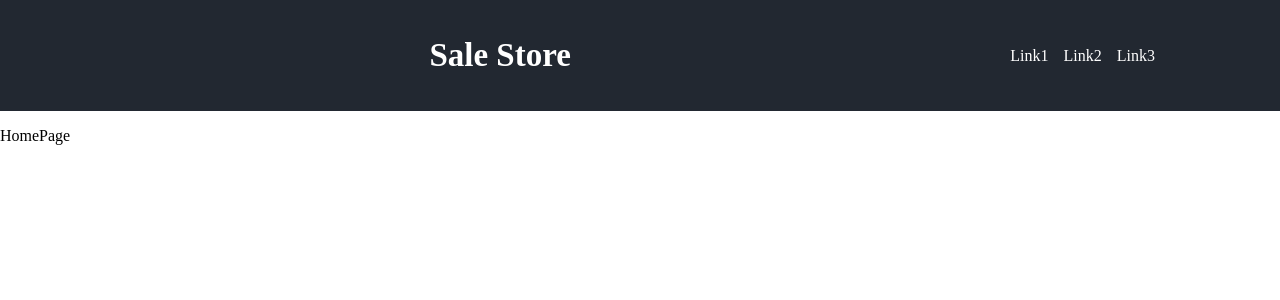
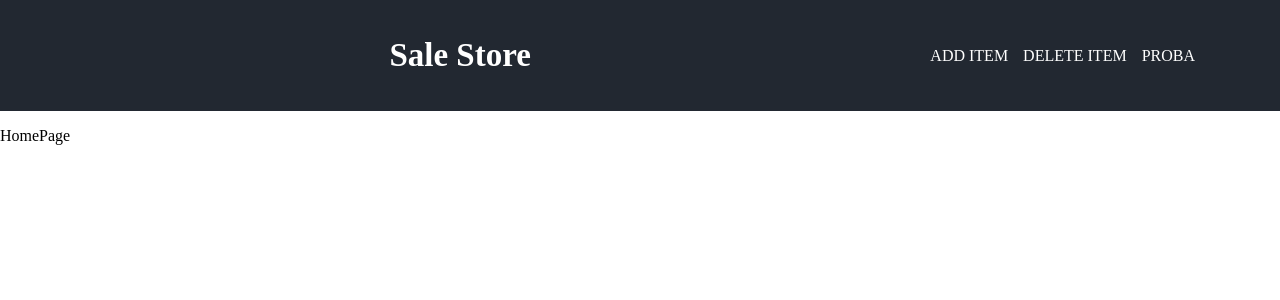
Before and after one commit to emindzanko1/Sale, a React (Vite) app: page / in a window 1280 px wide. Shown: the top 300 px of the page. Built offline with nearby package versions, Linux system fonts and the light colour scheme.

Commit message:
Added side drawer

```diff
--- a/index.html
+++ b/index.html
@@ -7,6 +7,7 @@
     <title>Sale</title>
   </head>
   <body>
+    <div id="backdrop"></div>
     <div id="root"></div>
     <script type="module" src="/src/main.jsx"></script>
   </body>
--- a/src/components/Navigation/MainNavigation.jsx
+++ b/src/components/Navigation/MainNavigation.jsx
@@ -1,9 +1,10 @@
 import { useState } from 'react';
 import { Link } from 'react-router-dom';
 import NavLinks from './NavLinks';
+import SideDrawer from './SideDrawer';
 
 export default function MainNavigation() {
-  const [showSidebar, setShowSidebar] = useState();
+  const [showSidebar, setShowSidebar] = useState(false);
 
   function handleToggle() {
     setShowSidebar(prevState => !prevState);
@@ -12,13 +13,16 @@ export default function MainNavigation() {
 
   return (
     <>
+      {showSidebar && <SideDrawer />}
       <header className='header'>
         <h1>
           <Link className='title'>Sale Store</Link>
         </h1>
-        <NavLinks />
+        <nav className='main-navigation__header-nav'>
+          <NavLinks />
+        </nav>
         <button className='menu-toggle' onClick={handleToggle}>
-          &#9776;
+          {!showSidebar ? <>&#9776;</> : 'X'}
         </button>
       </header>
     </>
--- a/src/components/Navigation/NavLinks.jsx
+++ b/src/components/Navigation/NavLinks.jsx
@@ -1,11 +1,18 @@
-import { Link } from "react-router-dom";
+// NavLinks.js
+import { Link } from 'react-router-dom';
 
 export default function NavLinks() {
   return (
-    <nav className='nav-links'>
-      <Link to='/shinpad'>Link1</Link>
-      <Link to='/shinpad'>Link2</Link>
-      <Link to='/shinpad'>Link3</Link>
-    </nav>
+    <ul className='nav-links'>
+      <li>
+        <Link to='/shinpad'>ADD ITEM</Link>
+      </li>
+      <li>
+        <Link to='/shinpad'>DELETE ITEM</Link>
+      </li>
+      <li>
+        <Link to='/shinpad'>PROBA</Link>
+      </li>
+    </ul>
   );
 }
--- /dev/null
+++ b/src/components/Navigation/SideDrawer.jsx
@@ -0,0 +1,11 @@
+import NavLinks from './NavLinks';
+
+export default function SideDrawer({ children }) {
+  return (
+    <aside className='side-drawer'>
+      <nav className='main-navigation__drawer-nav'>
+        <NavLinks />
+      </nav>
+    </aside>
+  );
+}
--- a/src/index.css
+++ b/src/index.css
@@ -18,21 +18,43 @@ body {
   font-size: 33px;
 }
 
-.title {
+.main-navigation__header-nav {
+  display: block;
+}
+
+.title,
+.nav-links a {
   color: #fff;
   text-decoration: none;
 }
 
 .nav-links {
+  list-style: none;
   display: flex;
-  margin-right: 100px;
+  margin-right: 60px;
   padding: 10px;
 }
 
 .nav-links a {
-  color: #fff;
   margin-left: 15px;
-  text-decoration: none;
+}
+
+.side-drawer {
+  position: fixed;
+  left: 0;
+  top: 113px;
+  z-index: 100;
+  height: calc(100vh - 60px);
+  width: 100%;
+  background: white;
+  box-shadow: 0 2px 8px rgba(0, 0, 0, 0.26);
+  overflow-y: auto;
+}
+
+.main-navigation__drawer-nav {
+  display: flex;
+  /* flex-direction: column; */
+  margin: 20px;
 }
 
 @media screen and (min-width: 768px) {
@@ -43,18 +65,22 @@ body {
 
 @media screen and (max-width: 767px) {
   .nav-links {
-    display: none;
+    display: flex;
     flex-direction: column;
+    color: #222831;
+    /* display: none; */
+    /* flex-direction: column;
     position: absolute;
     top: 60px;
     right: 15px;
     background: #222831;
     padding: 10px;
-    z-index: 1000;
+    z-index: 1000; */
   }
 
   .nav-links a {
     display: block;
+    color: #222831;
     margin: 8px 0;
   }
 
@@ -65,5 +91,14 @@ body {
     border: none;
     font-size: 1.5em;
     cursor: pointer;
+    margin-right: 20px;
+  }
+
+  .main-navigation__header-nav {
+    display: none;
+  }
+
+  .main-navigation__drawer-nav {
+    height: 100%;
   }
 }
```
